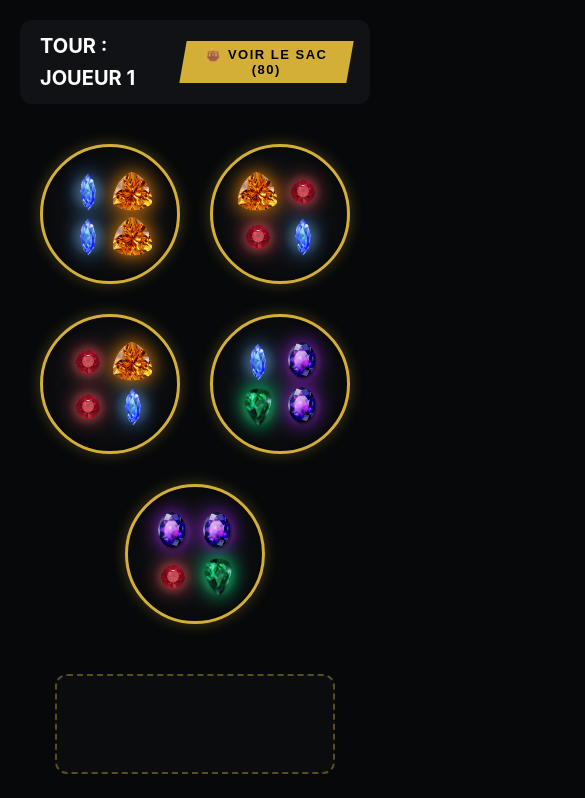
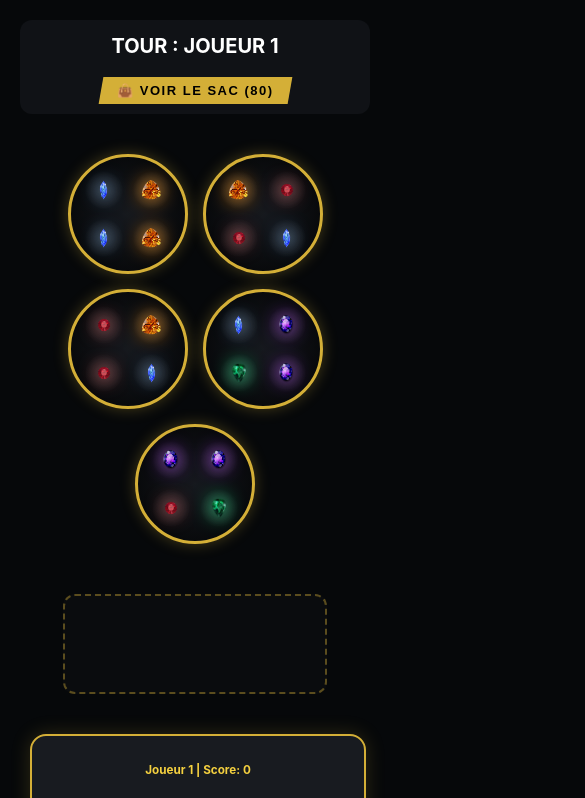
Before and after one commit to Mahkalix/Azul-Infinity-Stones, a React (Vite) app: page /game in a window 390 px wide. Shown: the top 798 px of the page, 585 px wide, since content can reach past the window. Built offline with nearby package versions, Linux system fonts and the light colour scheme.

Commit message:
ajout du responsive

```diff
--- a/src/pages/Game/Game.module.scss
+++ b/src/pages/Game/Game.module.scss
@@ -85,23 +85,51 @@
 .factory {
     width: 140px;
     height: 140px;
+    aspect-ratio: 1 / 1;
     border-radius: 50%;
+    overflow: hidden;
+
     border: 3px solid $color-primary;
     background: radial-gradient(circle, rgba($bg-secondary, 0.8) 0%, rgba(0, 0, 0, 0.6) 100%);
     box-shadow: 0 0 15px rgba($color-primary, 0.3);
+
     display: grid;
     grid-template-columns: repeat(2, 1fr);
-    gap: 5px;
+    grid-template-rows: repeat(2, 1fr);
+    gap: 8px;
     padding: 25px;
-    align-items: center;
-    justify-items: center;
+    place-items: center;
+
     cursor: pointer;
-    transition: 0.3s;
+    transition: all 0.3s ease;
+
+    & > * {
+        max-width: 40px;
+        max-height: 40px;
+        width: 100%;
+        height: auto;
+        object-fit: contain;
+    }
 
     &:hover {
         transform: scale(1.05);
-        border-color: $color-primary-light;
-        box-shadow: 0 0 25px rgba($color-primary, 0.5);
+    }
+
+    // --- ADAPTATION MOBILE ---
+    @media (max-width: 768px) {
+        width: 120px !important; // On réduit la fabrique pour que 15px paraissent bien
+        height: 120px !important;
+        padding: 10px !important; // On réduit le padding au strict minimum
+        gap: 2px !important; // On colle les pierres pour gagner de la place
+
+        img,
+        svg,
+        .gem,
+        div[class*="tile"] {
+            width: 20px !important; // TAILLE DEMANDÉE
+            height: 20px !important; // TAILLE DEMANDÉE
+            flex-shrink: 0 !important; // Empêche l'écrasement
+        }
     }
 }
 
@@ -298,3 +326,82 @@
         background: $color-primary-light;
     }
 }
+
+// À ajouter en haut ou dans vos media queries
+$tile-size-mobile: 30px;
+$tile-size-tablet: 35px;
+
+@media (max-width: 1024px) {
+    .mainLayout {
+        padding: 0 10px;
+    }
+
+    .playersContainer {
+        grid-template-columns: 1fr; // On empile les plateaux joueurs
+        gap: 20px;
+    }
+
+    .factory {
+        width: 110px;
+        height: 110px;
+        padding: 15px;
+    }
+}
+
+@media (max-width: 768px) {
+    .header {
+        flex-direction: column;
+        gap: 15px;
+        padding: 1rem;
+
+        .hand {
+            width: 100%;
+            justify-content: center;
+        }
+    }
+
+    .boardGrid {
+        flex-direction: column; // Motif au dessus du Mur
+        align-items: center;
+        gap: 15px;
+    }
+
+    .line {
+        justify-content: center; // Centrage sur mobile
+    }
+
+    // Réduction de la taille des tuiles pour que ça tienne sur un écran de téléphone
+    .slot,
+    .cell,
+    .floorSlot {
+        width: $tile-size-mobile;
+        height: $tile-size-mobile;
+    }
+
+    .line {
+        height: $tile-size-mobile;
+    }
+
+    .factories {
+        gap: 15px;
+    }
+
+    .factory {
+        width: 90px;
+        height: 90px;
+        padding: 10px;
+    }
+}
+
+// Gestion des modales sur mobile
+@media (max-width: 480px) {
+    .resultsContainer {
+        flex-direction: column;
+    }
+
+    .bagModal,
+    .finalModal {
+        width: 90%;
+        padding: 1.5rem;
+    }
+}
```
